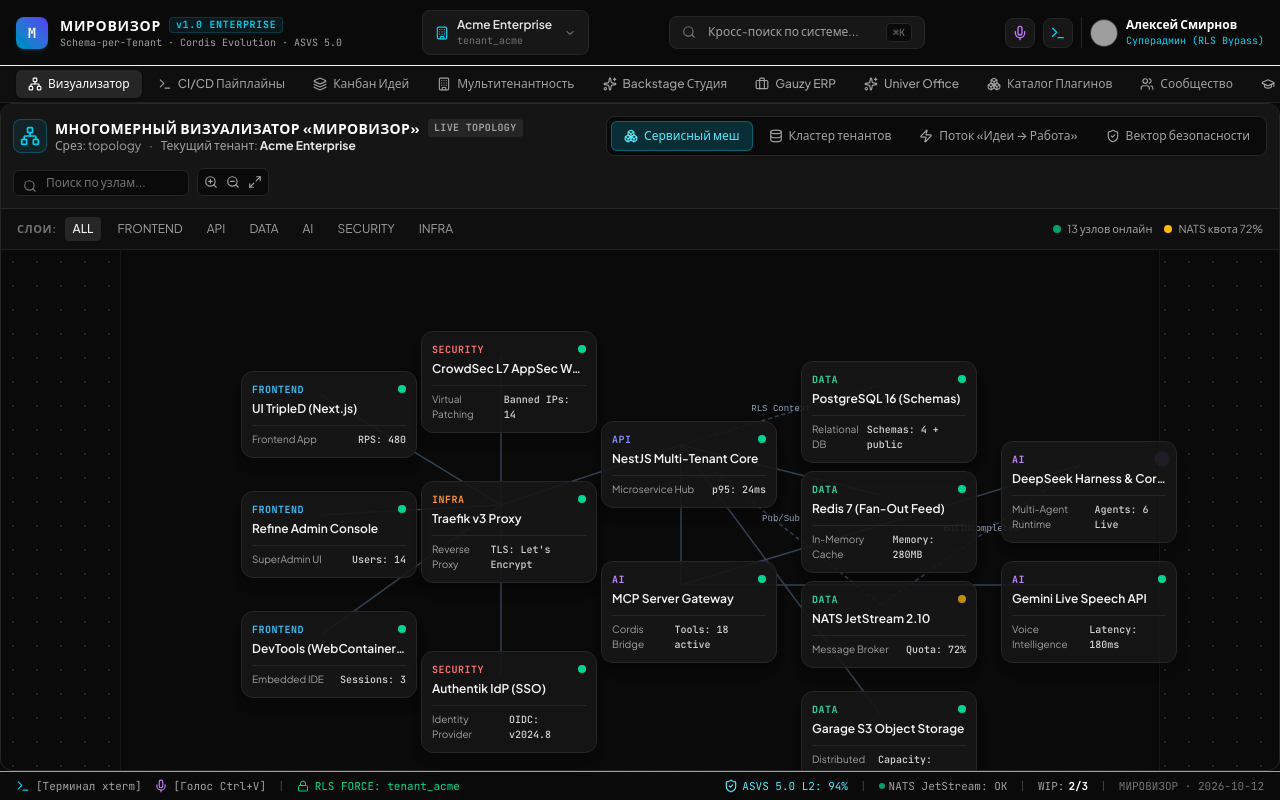
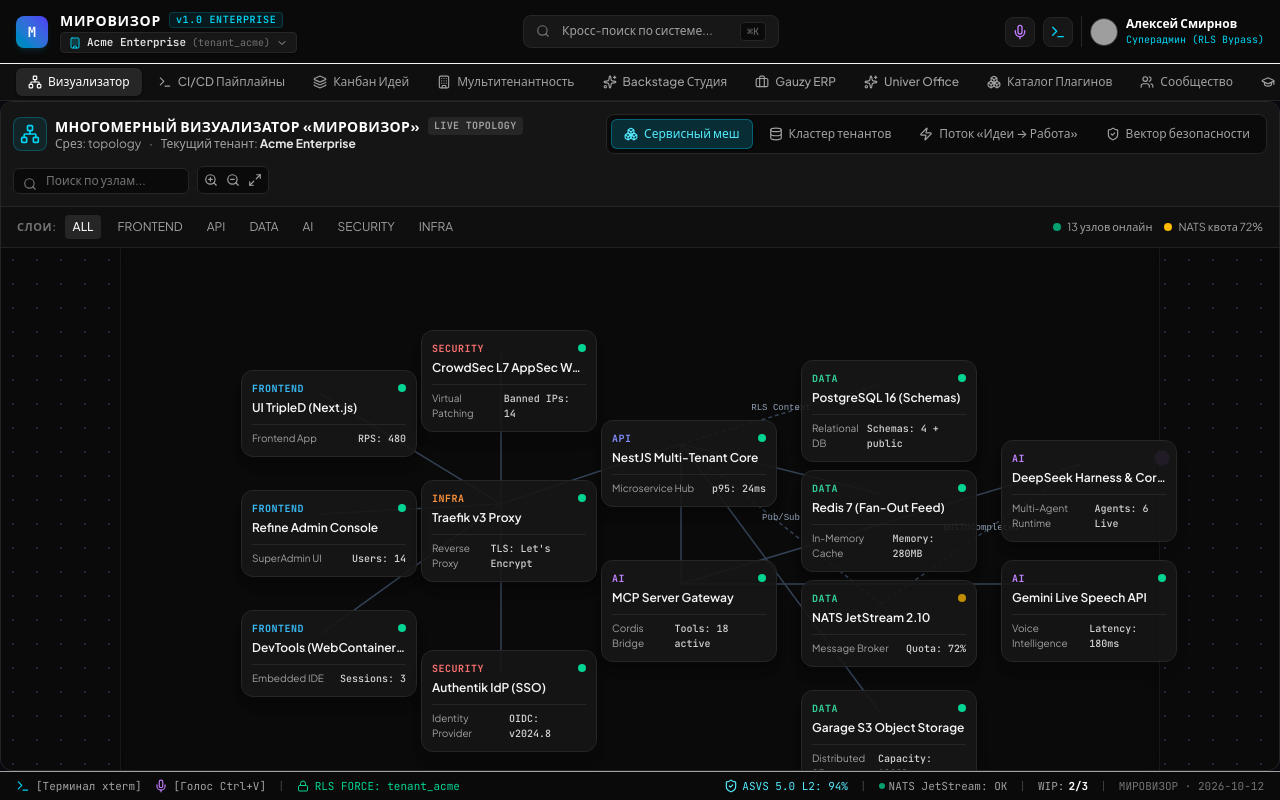
Before and after one commit to spawnperm/mirovisor, a React (Vite) app: page / in a window 1280 px wide. Built offline with nearby package versions, Linux system fonts and the light colour scheme; grey boxes are pictures that could not be loaded.

Commit message:
refactor(ui): move tenant selector beneath portal title

```diff
--- a/src/components/layout/Header.tsx
+++ b/src/components/layout/Header.tsx
@@ -79,7 +79,7 @@
     <header className="bg-neutral-950 border-b border-neutral-800/80 sticky top-0 z-40">
       {/* Top Main Bar */}
       <div className="flex items-center justify-between px-4 py-2.5 gap-4">
-        {/* Brand / Title */}
+        {/* Brand / Title & Tenant Switcher */}
         <div className="flex items-center gap-3 shrink-0">
           <div className="w-8 h-8 rounded-lg bg-gradient-to-tr from-cyan-600 to-indigo-600 flex items-center justify-center font-bold text-white shadow-md shadow-cyan-900/30 font-mono text-sm">
             М
@@ -91,31 +91,35 @@
                 v1.0 ENTERPRISE
               </span>
             </h1>
-            <div className="text-[10px] text-neutral-400 font-mono">
-              Schema-per-Tenant · Cordis Evolution · ASVS 5.0
-            </div>
-          </div>
-        </div>
 
-        {/* Tenant Switcher Dropdown */}
-        <div className="relative shrink-0">
+            {/* Tenant Switcher in place of subtitle */}
+            <div className="relative mt-0.5">
               <button
                 onClick={() => setShowTenantDropdown(!showTenantDropdown)}
-            className="flex items-center gap-2 px-3 py-1.5 bg-neutral-900 border border-neutral-800 rounded-lg hover:border-neutral-700 transition-colors text-xs text-neutral-200"
+                className="flex items-center gap-1.5 px-2 py-0.5 rounded bg-neutral-900 hover:bg-neutral-850 border border-neutral-800 hover:border-cyan-500/40 text-[11px] font-mono text-cyan-400 transition-colors group text-left shadow-sm"
+                title="Сменить рабочий тенант"
               >
-            <Building className="w-3.5 h-3.5 text-cyan-400" />
-            <div className="text-left">
-              <span className="font-semibold block leading-tight">{activeTenant.name}</span>
-              <span className="text-[10px] text-neutral-500 font-mono">{activeTenant.schema}</span>
-            </div>
-            <ChevronDown className="w-3 h-3 text-neutral-400 ml-1" />
+                <Building className="w-3 h-3 text-cyan-400 group-hover:text-cyan-300 shrink-0" />
+                <span className="font-semibold text-neutral-200 group-hover:text-white leading-tight">
+                  {activeTenant.name}
+                </span>
+                <span className="text-[10px] text-neutral-500 font-mono">
+                  ({activeTenant.schema})
+                </span>
+                <ChevronDown className={`w-3 h-3 text-neutral-400 transition-transform ${showTenantDropdown ? 'rotate-180' : ''}`} />
               </button>
 
               {showTenantDropdown && (
-            <div className="absolute left-0 mt-1.5 w-64 bg-neutral-900 border border-neutral-800 rounded-xl shadow-2xl p-1.5 z-50 text-xs">
-              <span className="text-[10px] font-mono uppercase text-neutral-500 px-2 py-1 block">
-                Выберите рабочий тенант:
-              </span>
+                <>
+                  <div
+                    className="fixed inset-0 z-40 bg-black/20"
+                    onClick={() => setShowTenantDropdown(false)}
+                  />
+                  <div className="absolute left-0 mt-1.5 w-72 bg-neutral-900 border border-neutral-800 rounded-xl shadow-2xl p-1.5 z-50 text-xs">
+                    <div className="text-[10px] font-mono uppercase text-neutral-400 px-2 py-1 flex items-center justify-between border-b border-neutral-800/80 mb-1">
+                      <span>Выберите тенант:</span>
+                      <span className="text-cyan-400 font-semibold">Schema-per-Tenant</span>
+                    </div>
                     {tenants.map((t) => (
                       <button
                         key={t.id}
@@ -130,18 +134,26 @@
                         }`}
                       >
                         <div>
-                    <div>{t.name}</div>
+                          <div className="flex items-center gap-1.5">
+                            <span>{t.name}</span>
+                            {t.id === activeTenant.id && (
+                              <span className="text-[9px] px-1 py-0.2 bg-cyan-500/20 text-cyan-300 rounded font-mono">АКТИВЕН</span>
+                            )}
+                          </div>
                           <div className="text-[10px] text-neutral-500 font-mono">
                             {t.schema} · {t.visibility}
                           </div>
                         </div>
                         {t.id === activeTenant.id && (
-                    <span className="w-2 h-2 rounded-full bg-cyan-400" />
+                          <span className="w-2 h-2 rounded-full bg-cyan-400 shadow-sm shadow-cyan-400" />
                         )}
                       </button>
                     ))}
                   </div>
+                </>
               )}
+            </div>
+          </div>
         </div>
 
         {/* Search trigger */}
```
Lines whose indentation alone changed are shown as unchanged.
